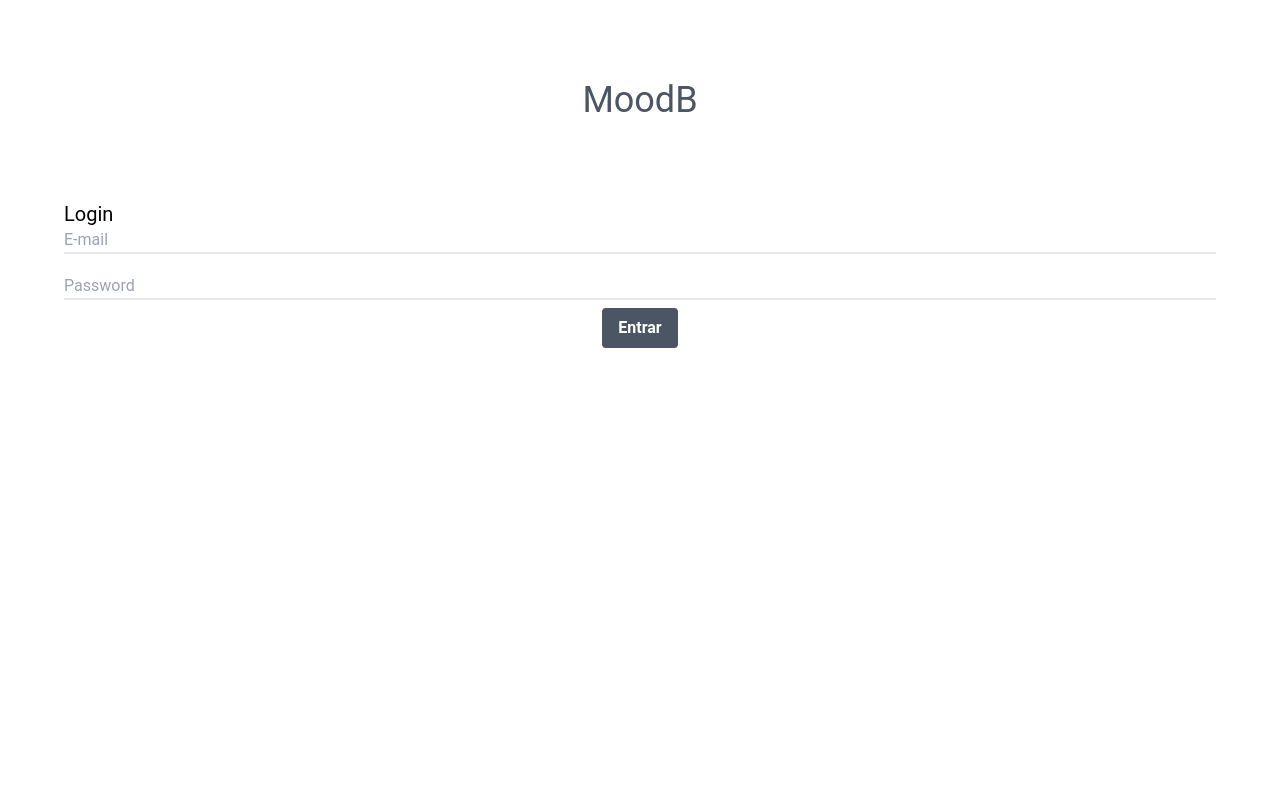
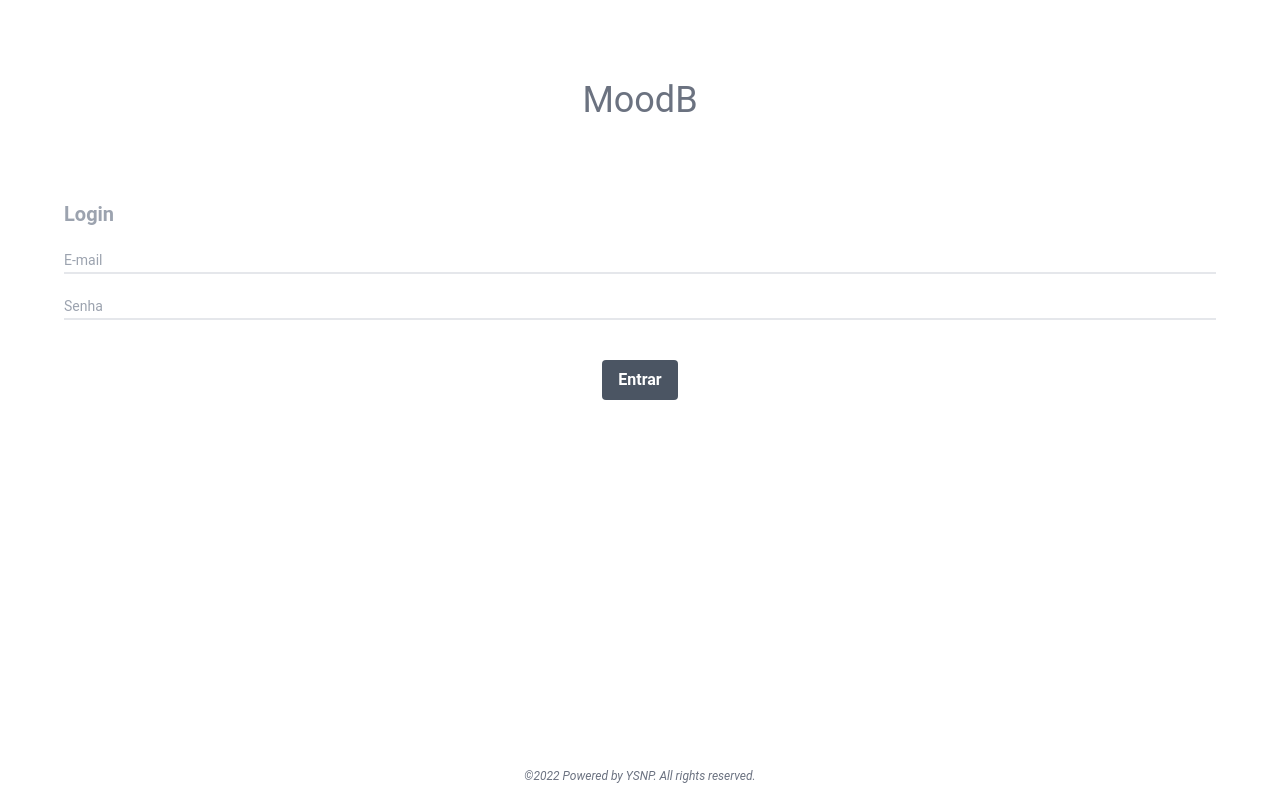
Before and after one commit to MikaelMedeiros/moodbfront, a Next.js app: page /login in a window 1280 px wide. Built offline with nearby package versions, Linux system fonts and the light colour scheme.

Commit message:
login and inputs

```diff
--- a/src/components/Input/Input.module.css
+++ b/src/components/Input/Input.module.css
@@ -0,0 +1,3 @@
+.root {
+    @apply border-b-2 w-full outline-none placeholder:text-sm text-gray-400
+}
--- a/src/components/Input/index.tsx
+++ b/src/components/Input/index.tsx
@@ -1,10 +1,12 @@
-// @flow
 import * as React from 'react';
+import styles from '././Input.module.css';
+
 type InputProps = {
     placeholder: string,
+    type: string
 };
 export const Input: React.FunctionComponent<InputProps> = (props) => {
     return (
-        <input className='border-b-2 w-full' placeholder={props.placeholder}></input>
+        <input type={props.type} className={styles.root} placeholder={props.placeholder}></input>
     );
 };
--- a/src/pages/login.tsx
+++ b/src/pages/login.tsx
@@ -7,19 +7,24 @@ const TailwindcssPage: NextPage  = () => {
     return (
         <div className="flex flex-col text-center container mx-auto px-16">
             <div>
-                <h1 className='text-4xl mt-20 text-gray-600 align-baseline'>
+                <h1 className='text-4xl mt-20 text-gray-500 align-baseline'>
                     MoodB
                 </h1>
             </div>
-
-            <h2 className='text-left text-xl mt-20'>Login</h2>
-            <div className="flex flex-col space-y-5 items-center">
-                <Input placeholder='E-mail'></Input>
-                <Input placeholder='Password'></Input>
+            <div>
+                <h2 className='text-left text-xl font-bold text-gray-400 mt-20'>Login</h2>
+            </div>
+            <div className="flex flex-col space-y-5 items-center mt-5">
+                <Input type='text' placeholder='E-mail'></Input>
+                <Input type='password' placeholder='Senha'></Input>
             </div>
 
-            <div className='mt-2'>
+            <div className='mt-10'>
                 <Button>Entrar</Button>
+            </div>
+
+            <div className='text-xs italic text-gray-500 absolute inset-x-0 bottom-4'>
+                &copy;2022 Powered by YSNP. All rights reserved.
             </div>
         </div>
     );
```
